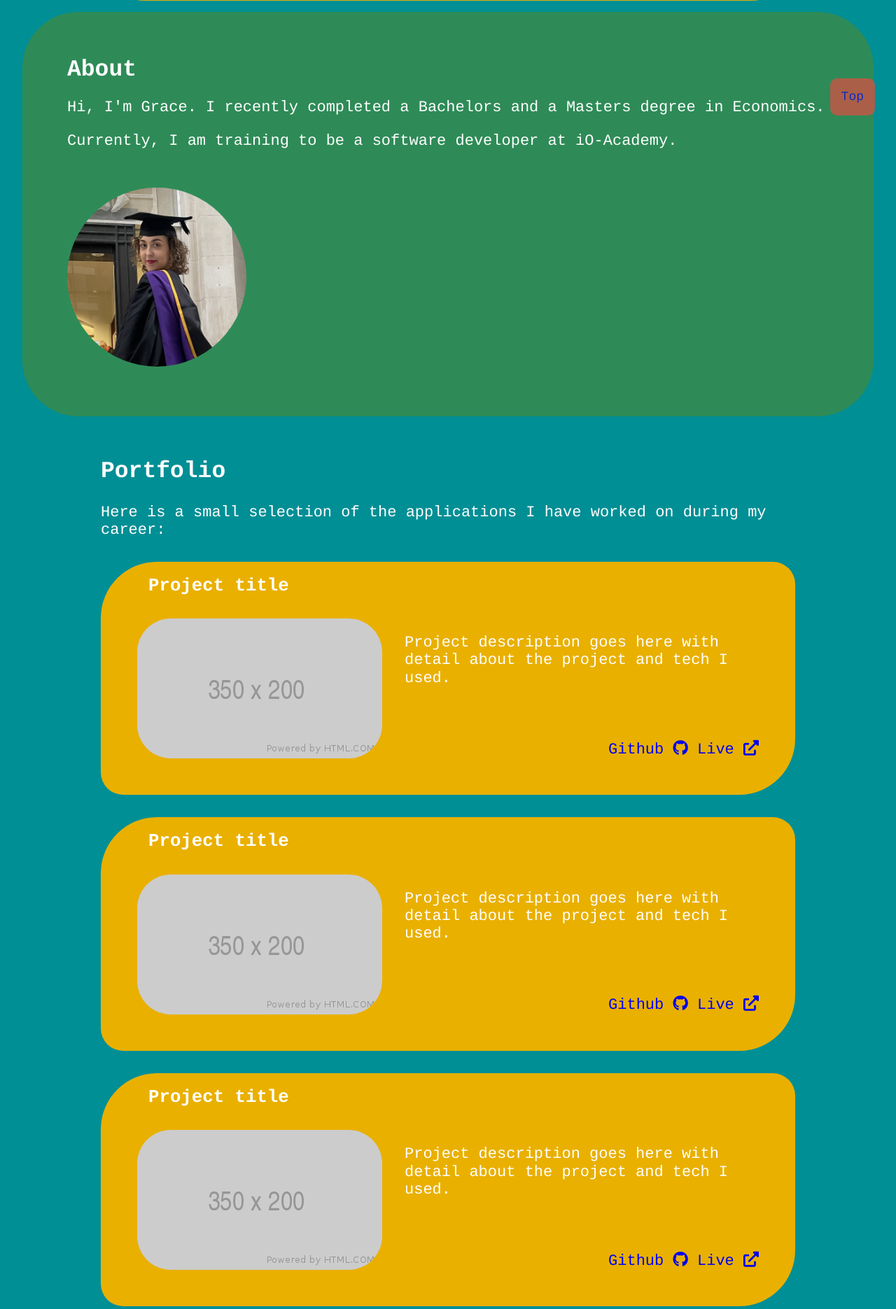
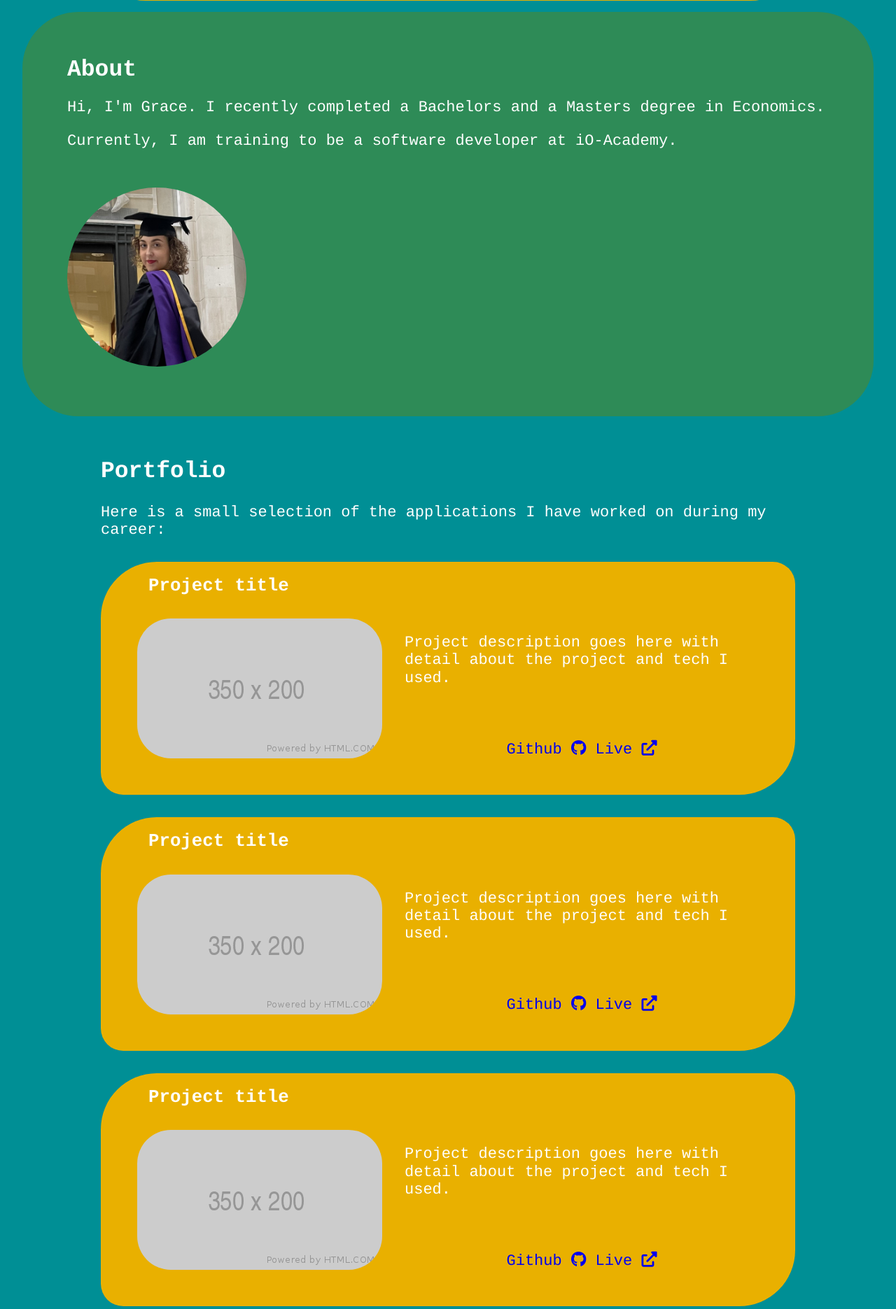
Before and after one commit to gracesessions/Portfolio, a PHP site: page / in a window 1280 px wide. Shown: the part 615-2486 px from the top of the page at 70% size. Run offline with PHP 8.4, Linux system fonts and the light colour scheme.

Commit message:
Version 4

```diff
--- a/css/style.css
+++ b/css/style.css
@@ -1,6 +1,10 @@
 * {
   box-sizing: border-box;
   font-family: courier, sans-serif;
+}
+
+html {
+  scroll-behavior: smooth;
 }
 
 body {
@@ -9,6 +13,8 @@ body {
   background-color: #008F95;
   font-size: 22px;
   color: #FFFFFF;
+/*  display: grid;
+  grid-template-columns: auto, 0px;*/
 }
 
 nav {
@@ -121,7 +127,7 @@ a {
 }
 
 .links {
-  text-align: right;
+  text-align: center;
 }
 
 .contact {
@@ -141,9 +147,10 @@ a:hover {
 }
 
 #button {
-  position: fixed;
-  bottom: 20px;
-  right: 30px;
+/*  position: sticky;
+  top: 0;*/
+/*  margin-top: 100vh;
+  bottom: 20px;*/
   border: none;
   background-color: #E24E42;
   color: #FFFFFF;
@@ -151,14 +158,11 @@ a:hover {
   padding: 1rem;
   border-radius: 10px;
   font-size: 18px;
+  width: 4rem;
 }
 
 #button:hover {
   opacity: 1;
-}
-
-:root {
-  scroll-behavior: smooth;
 }
 
 footer {
@@ -243,7 +247,7 @@ h3 {
   }
 
   .links {
-    font-size: 14px;
+    font-size: 12px;
   }
 
   .contact a {
--- a/index.html
+++ b/index.html
@@ -11,10 +11,6 @@
 </head>
 
 <body id="top">
-  <button onclick="topFunction()" id="button" title="Go to top">
-    <a href="#top">Top</a>
-  </button>
-
   <nav class="nav1">
     <div class="links">
       <a href="#about">About</a>
@@ -114,7 +110,9 @@
     <p>© Copyright 2022</p>
     <p><a href="https://www.vecteezy.com/free-vector/programmer">Programmer Vectors by Vecteezy</a></p>
   </footer>
-
+  <!-- <button id="button" title="Back to Top">
+    <a href="#top">Top</a>
+  </button> -->
 </body>
 
 </html>
```
